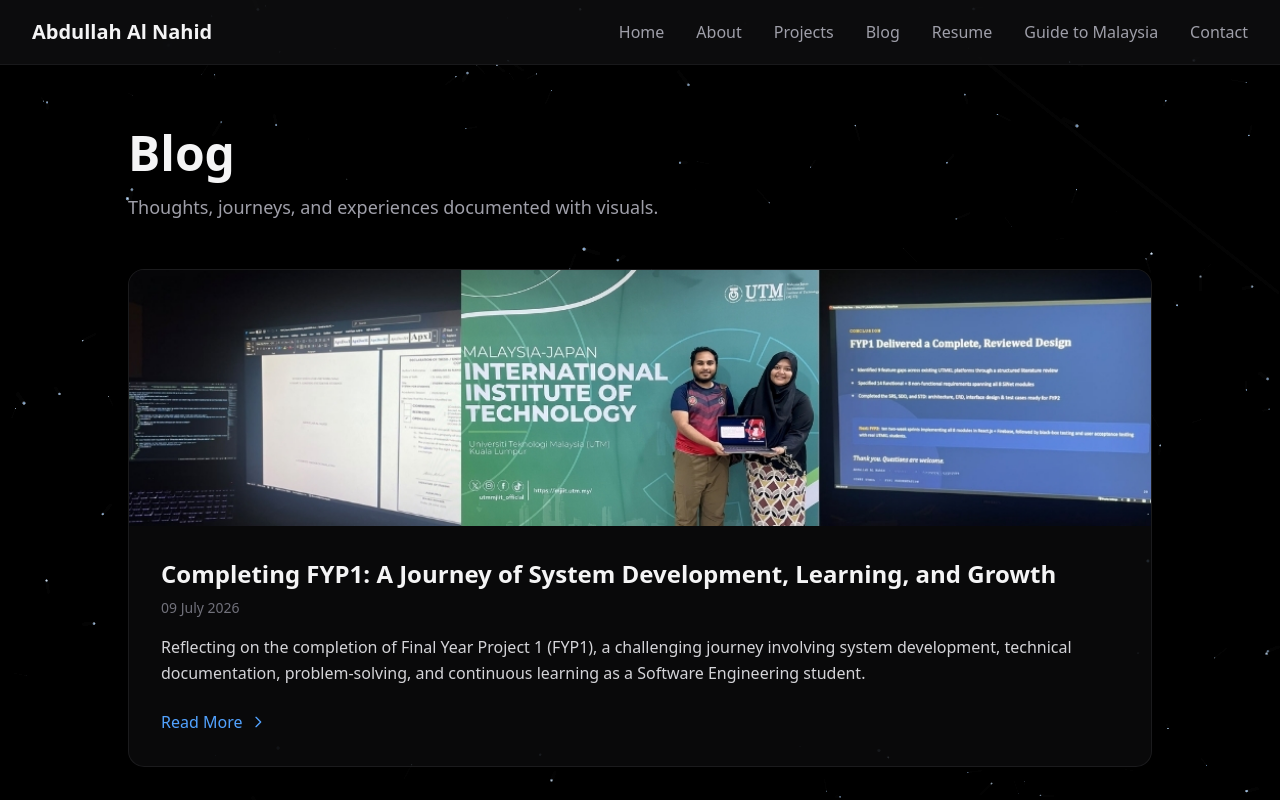
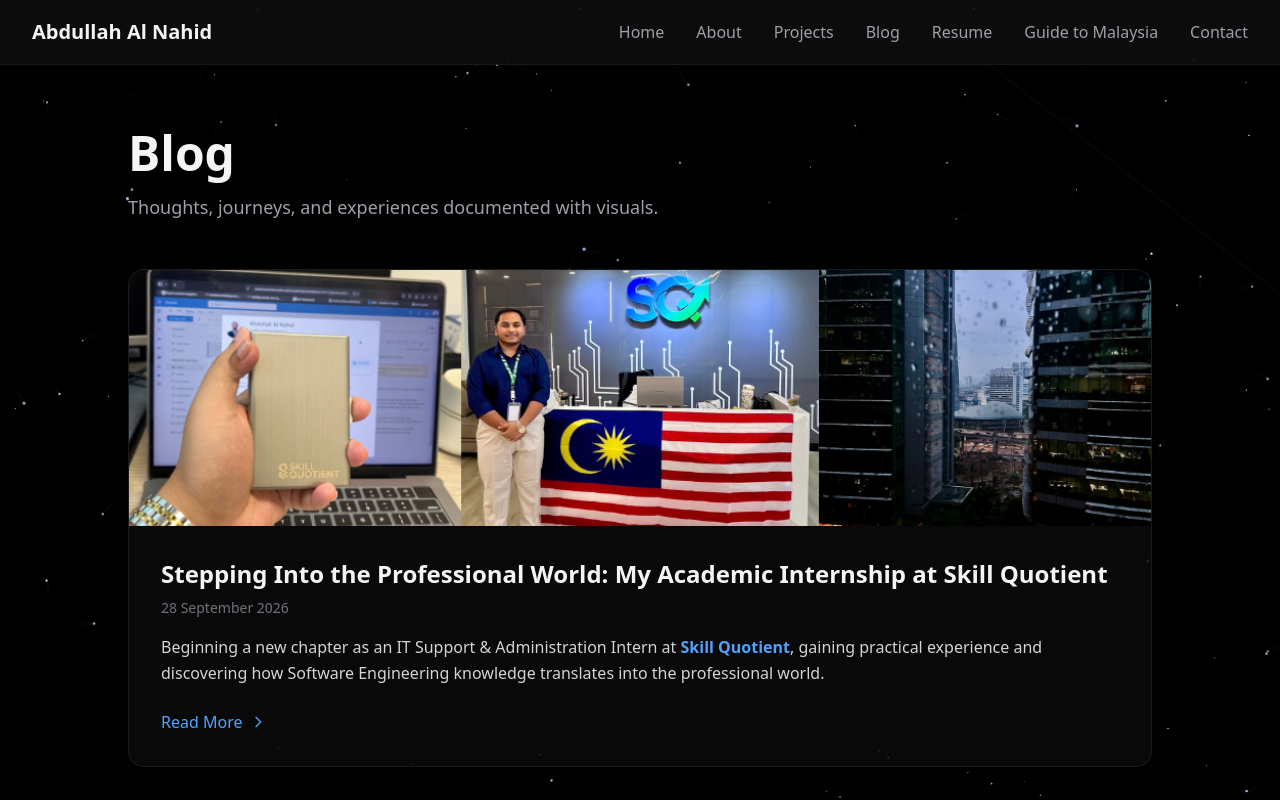
Before and after one commit to abdullahalnahid0503/aanahid, a Vue app: page /blog in a window 1280 px wide. Shown: the top 800 px of the page. Built offline with nearby package versions, Linux system fonts and the light colour scheme.

Commit message:
Updated blog posts

```diff
--- /dev/null
+++ b/src/data/blog/posts/durpath.ts
@@ -0,0 +1,25 @@
+import type { BlogPost } from "../types";
+
+const post: BlogPost = {
+  slug: "durpath",
+  title: "DurPath : Education Without Barriers",
+  date: "8 August 2026",
+  image: new URL("../../../assets/durpath.png", import.meta.url).href,
+  content: `
+    <p>On 8 August 2026, I had the privilege of taking an important step in a journey that is very close to my heart. Alongside the DurPath Academy team, I became one of the founders of a platform built around a simple but meaningful vision: making quality education more accessible and impactful.</p>
+
+    <p>Being one of the founders of DurPath Academy is both an honor and a responsibility. For me, this is not simply about holding a title. It is an opportunity to contribute, learn, take responsibility, and work with a team that believes education can create meaningful change in people's lives.</p>
+
+    <p>DurPath was born from the belief that access to quality education should not be limited by geography, circumstances, or the availability of information. Through this platform, we hope to make learning more accessible and help students find better opportunities to grow, prepare, and move forward.</p>
+
+    <p>Alhamdulillah, this is only the beginning. There is a long way to go, much to learn, and a lot to build. I am grateful to everyone who has been part of this journey so far, and I look forward to seeing what we can create together.</p>
+
+    <p>Let’s build something meaningful together.</p>
+
+    <p><strong>DurPath : Education Without Barriers.</strong></p>
+
+    <p>#DurPath #DurPathAcademy #EducationWithoutBarriers #Education #Leadership #SocialImpact</p>
+  `,
+};
+
+export default post;
--- /dev/null
+++ b/src/data/blog/posts/skill-quotient-group.ts
@@ -0,0 +1,40 @@
+import type { BlogPost } from "../types";
+
+const post: BlogPost = {
+  slug: "skill-quotient-group",
+  title:
+    "Stepping Into the Professional World: My Academic Internship at Skill Quotient",
+  date: "28 September 2026",
+  image: new URL("../../../assets/sqt.png", import.meta.url).href,
+  content: `
+    <p>
+      On 28 September 2026, I officially started a new chapter in my university journey by beginning my academic internship at
+      <a href="https://skillquotientgroup.com/" target="_blank" rel="noopener noreferrer">
+        <strong>Skill Quotient</strong>
+      </a>
+      as an IT Support & Administration Intern.
+    </p>
+
+    <p>
+      After spending the past few years learning Software Engineering in the classroom, it feels good to finally step into a real working environment and experience how things work beyond university projects and assignments. This internship is an opportunity to connect what I have learned academically with the realities of the professional world.
+    </p>
+
+    <p>
+      I am looking forward to learning from the people around me, gaining practical experience, taking on new challenges, and contributing wherever I can. I hope to make the most of this experience by staying curious, asking questions, building new skills, and learning from every opportunity along the way.
+    </p>
+
+    <p>
+      Alhamdulillah, this marks the beginning of an exciting new chapter. I am grateful for the opportunity and looking forward to everything the coming months will teach me.
+    </p>
+
+    <p>
+      <strong>Here’s to learning, growing, and making the most of the journey.</strong>
+    </p>
+
+    <p>
+      #AcademicInternship #IndustrialTraining #ITSupport #SoftwareEngineering #SkillQuotient #StudentJourney
+    </p>
+  `,
+};
+
+export default post;
--- a/src/pages/BlogList.vue
+++ b/src/pages/BlogList.vue
@@ -1,9 +1,7 @@
 <template>
   <div class="min-h-screen bg-transparent py-16 px-4 sm:px-6 lg:px-8">
     <div class="max-w-5xl mx-auto">
-      <h1 class="text-4xl md:text-5xl font-bold text-zinc-100 mb-4">
-        Blog
-      </h1>
+      <h1 class="text-4xl md:text-5xl font-bold text-zinc-100 mb-4">Blog</h1>
       <p class="text-lg text-zinc-400 mb-12">
         Thoughts, journeys, and experiences documented with visuals.
       </p>
@@ -32,10 +30,10 @@
 
             <p class="text-sm text-zinc-500 mb-4">{{ post.date }}</p>
 
-            <p class="text-zinc-300 mb-6 leading-relaxed">
-              {{ post.excerpt }}
-            </p>
-
+            <p
+              class="text-zinc-300 mb-6 leading-relaxed"
+              v-html="post.excerpt"
+            ></p>
             <router-link
               :to="`/blog/${post.slug}`"
               class="inline-flex items-center text-blue-400 hover:text-blue-300 font-medium transition-all duration-300"
@@ -47,7 +45,12 @@
                 stroke="currentColor"
                 viewBox="0 0 24 24"
               >
-                <path stroke-linecap="round" stroke-linejoin="round" stroke-width="2" d="M9 5l7 7-7 7" />
+                <path
+                  stroke-linecap="round"
+                  stroke-linejoin="round"
+                  stroke-width="2"
+                  d="M9 5l7 7-7 7"
+                />
               </svg>
             </router-link>
           </div>
@@ -59,177 +62,218 @@
 
 <script setup lang="ts">
 interface BlogPost {
-  slug: string
-  title: string
-  date: string
-  excerpt: string
-  image: string
+  slug: string;
+  title: string;
+  date: string;
+  excerpt: string;
+  image: string;
 }
 
 const blogPosts: BlogPost[] = [
   {
-  slug: 'fyp1',
-  title: 'Completing FYP1: A Journey of System Development, Learning, and Growth',
-  date: '09 July 2026',
+    slug: "skill-quotient-group",
+    title:
+      "Stepping Into the Professional World: My Academic Internship at Skill Quotient",
+    date: "28 September 2026",
     excerpt:
-    'Reflecting on the completion of Final Year Project 1 (FYP1), a challenging journey involving system development, technical documentation, problem-solving, and continuous learning as a Software Engineering student.',
-  image: new URL('../assets/fyp1-completion.jpg', import.meta.url).href
+      'Beginning a new chapter as an IT Support & Administration Intern at <a href="https://skillquotientgroup.com/" target="_blank" rel="noopener noreferrer" class="text-blue-400 hover:text-blue-300 no-underline hover:no-underline transition-colors"><strong>Skill Quotient</strong></a>, gaining practical experience and discovering how Software Engineering knowledge translates into the professional world.',
+    image: new URL("../assets/sqt.png", import.meta.url).href,
   },
   {
-  slug: 'nahidified',
-  title: 'Introducing Nahidified: A Journey of Learning, Leadership, and Giving Back',
-  date: '22 June 2026',
+    slug: "durpath",
+    title: "DurPath Academy: Building Education Without Barriers",
+    date: "08 August 2026",
     excerpt:
-    'Introducing Nahidified, a platform created to share experiences, insights, and practical knowledge about international education, scholarships, career development, leadership, and personal growth.',
-  image: new URL('../assets/nahidified.jpg', import.meta.url).href
+      "A meaningful new chapter as one of the founders of DurPath Academy, an education platform built with a vision to make quality education more accessible and impactful.",
+    image: new URL("../assets/durpath.png", import.meta.url).href,
   },
   {
-  slug: 'sunway-hospitality-experience-2026',
-  title: 'An Unforgettable Fine Dining Experience at Sunway University',
-  date: '06 June 2026',
+    slug: "fyp1",
+    title:
+      "Completing FYP1: A Journey of System Development, Learning, and Growth",
+    date: "09 July 2026",
     excerpt:
-    'A memorable visit to Sunway University for a fine dining experience organized by hospitality students, celebrating creativity, dedication, friendship, and the passion behind the world of hospitality and culinary arts.',
-  image: new URL('../assets/sunway-fine-dining.jpg', import.meta.url).href
+      "Reflecting on the completion of Final Year Project 1 (FYP1), a challenging journey involving system development, technical documentation, problem-solving, and continuous learning as a Software Engineering student.",
+    image: new URL("../assets/fyp1-completion.jpg", import.meta.url).href,
   },
   {
-  slug: 'langkawi-adventure-2026',
-  title: 'Exploring Langkawi: Three Days of Adventure and Unforgettable Memories',
-  date: '10 May 2026',
+    slug: "nahidified",
+    title:
+      "Introducing Nahidified: A Journey of Learning, Leadership, and Giving Back",
+    date: "22 June 2026",
     excerpt:
-    'A memorable three-day journey across Langkawi filled with breathtaking landscapes, exciting adventures, scenic drives, and unforgettable moments while exploring one of Malaysia’s most beautiful islands.',
-  image: new URL('../assets/langkawi.jpg', import.meta.url).href
+      "Introducing Nahidified, a platform created to share experiences, insights, and practical knowledge about international education, scholarships, career development, leadership, and personal growth.",
+    image: new URL("../assets/nahidified.jpg", import.meta.url).href,
   },
   {
-  slug: 'improving-campus-transportation-2026',
-  title: 'Working Towards Better Transportation at UTM Kuala Lumpur',
-  date: '02 May 2026',
+    slug: "sunway-hospitality-experience-2026",
+    title: "An Unforgettable Fine Dining Experience at Sunway University",
+    date: "06 June 2026",
     excerpt:
-    'Exploring practical solutions to improve transportation connectivity at UTM Kuala Lumpur through student feedback, collaboration with university stakeholders, and efforts to create a more convenient campus experience for both international and local students.',
-  image: new URL('../assets/isstransportation.jpg', import.meta.url).href
+      "A memorable visit to Sunway University for a fine dining experience organized by hospitality students, celebrating creativity, dedication, friendship, and the passion behind the world of hospitality and culinary arts.",
+    image: new URL("../assets/sunway-fine-dining.jpg", import.meta.url).href,
   },
   {
-  slug: 'dsa-2026',
-  title: 'Defence Services Asia (DSA) 2026',
-  date: '23 April 2026',
+    slug: "langkawi-adventure-2026",
+    title:
+      "Exploring Langkawi: Three Days of Adventure and Unforgettable Memories",
+    date: "10 May 2026",
     excerpt:
-    'The Defence Services Asia (DSA) 2026 exhibition, held on 23 April 2026, marked the final day of one of Asia’s largest and most significant defence and security events. The exhibition served as a powerful platform showcasing the intersection of strategy, innovation, and global collaboration in the modern defence landscape.',
-  image: new URL('../assets/DSA-2026.png', import.meta.url).href
+      "A memorable three-day journey across Langkawi filled with breathtaking landscapes, exciting adventures, scenic drives, and unforgettable moments while exploring one of Malaysia’s most beautiful islands.",
+    image: new URL("../assets/langkawi.jpg", import.meta.url).href,
   },
   {
-  slug: 'cybersecurity-warfare-modern-conflict',
-  title: 'Cybersecurity and Warfare: The Invisible Battlefield of Modern Conflict',
-  date: '02 April 2026',
+    slug: "improving-campus-transportation-2026",
+    title: "Working Towards Better Transportation at UTM Kuala Lumpur",
+    date: "02 May 2026",
     excerpt:
-    'As global conflicts evolve, cyberspace has emerged as a critical battlefield where nations engage in silent yet powerful attacks. This article explores the rise of cyber warfare, real-world case studies, and the growing importance of cybersecurity in protecting modern societies from digital threats.',
-  image: new URL('../assets/cybersecurity-and-warfare.png', import.meta.url).href
+      "Exploring practical solutions to improve transportation connectivity at UTM Kuala Lumpur through student feedback, collaboration with university stakeholders, and efforts to create a more convenient campus experience for both international and local students.",
+    image: new URL("../assets/isstransportation.jpg", import.meta.url).href,
   },
   {
-  slug: 'ramadan-outreach-issutmkl-2026',
-  title: 'Ramadan Outreach Initiative 2026 at UTMKL',
-  date: '14 March 2026',
+    slug: "dsa-2026",
+    title: "Defence Services Asia (DSA) 2026",
+    date: "23 April 2026",
     excerpt:
-    'UTM International Kuala Lumpur Campus, with the support of ISS UTMKL, leads a Ramadan outreach initiative providing essential aid and community engagement activities for Palestinian families in Malaysia, reflecting the values of compassion, solidarity, and social responsibility.',
-  image: new URL('../assets/ramadan-outreach-issutmkl-2026.png', import.meta.url).href
+      "The Defence Services Asia (DSA) 2026 exhibition, held on 23 April 2026, marked the final day of one of Asia’s largest and most significant defence and security events. The exhibition served as a powerful platform showcasing the intersection of strategy, innovation, and global collaboration in the modern defence landscape.",
+    image: new URL("../assets/DSA-2026.png", import.meta.url).href,
   },
   {
-  slug: 'global-iftar-issutmkl-2026',
-  title: 'Global Iftar 2026 at UTMKL',
-  date: '12 March 2026',
+    slug: "cybersecurity-warfare-modern-conflict",
+    title:
+      "Cybersecurity and Warfare: The Invisible Battlefield of Modern Conflict",
+    date: "02 April 2026",
     excerpt:
-    'ISS UTMKL, in collaboration with UTM International Kuala Lumpur Campus, hosts Global Iftar 2026, bringing together students from diverse backgrounds to celebrate unity, compassion, and the spirit of Ramadan.',
-  image: new URL('../assets/global-iftar-issutmkl-2026.png', import.meta.url).href
+      "As global conflicts evolve, cyberspace has emerged as a critical battlefield where nations engage in silent yet powerful attacks. This article explores the rise of cyber warfare, real-world case studies, and the growing importance of cybersecurity in protecting modern societies from digital threats.",
+    image: new URL("../assets/cybersecurity-and-warfare.png", import.meta.url)
+      .href,
   },
   {
-    slug: 'international-mother-language-day-bdhckl-2026',
-    title: 'Honoring International Mother Language Day and National Martyrs’ Day',
-    date: '21 February 2026',
+    slug: "ramadan-outreach-issutmkl-2026",
+    title: "Ramadan Outreach Initiative 2026 at UTMKL",
+    date: "14 March 2026",
     excerpt:
-      'Malaysia’s Bangladeshi community celebrates International Mother Language Day and National Martyrs’ Day with a meaningful observance at the Bangladesh High Commission in Kuala Lumpur.',
-    image: new URL('../assets/international-mother-language-day-bdhckl-2026.png', import.meta.url).href
+      "UTM International Kuala Lumpur Campus, with the support of ISS UTMKL, leads a Ramadan outreach initiative providing essential aid and community engagement activities for Palestinian families in Malaysia, reflecting the values of compassion, solidarity, and social responsibility.",
+    image: new URL(
+      "../assets/ramadan-outreach-issutmkl-2026.png",
+      import.meta.url,
+    ).href,
   },
   {
-    slug: 'iss-utmkl-management-camp-2025-26',
-    title: 'ISS UTMKL Management Camp & Yearly Activities 2025/26',
-    date: '17 January 2026',
+    slug: "global-iftar-issutmkl-2026",
+    title: "Global Iftar 2026 at UTMKL",
+    date: "12 March 2026",
     excerpt:
-      'ISS UTMKL kicks off 2026 with Management Camp 2025/26 and Yearly Activities Presentation, focusing on collaboration, wellbeing, and meaningful student leadership.',
-    image: new URL('../assets/ISS-UTMKL-Management-Camp-2025-26.jpeg', import.meta.url).href
+      "ISS UTMKL, in collaboration with UTM International Kuala Lumpur Campus, hosts Global Iftar 2026, bringing together students from diverse backgrounds to celebrate unity, compassion, and the spirit of Ramadan.",
+    image: new URL("../assets/global-iftar-issutmkl-2026.png", import.meta.url)
+      .href,
   },
   {
-    slug: 'mjiit-service-learning-showcase-2026',
-    title: 'MJIIT Software Engineering Service Learning Showcase',
-    date: '15 January 2026',
+    slug: "international-mother-language-day-bdhckl-2026",
+    title:
+      "Honoring International Mother Language Day and National Martyrs’ Day",
+    date: "21 February 2026",
     excerpt:
-      'UTM students present their innovative application at MJIIT Service Learning Showcase, delivering live demos, fostering real impact, and earning the Best Team Award.',
-    image: new URL('../assets/MJIIT-Service-Learning-Showcase.jpg', import.meta.url).href
+      "Malaysia’s Bangladeshi community celebrates International Mother Language Day and National Martyrs’ Day with a meaningful observance at the Bangladesh High Commission in Kuala Lumpur.",
+    image: new URL(
+      "../assets/international-mother-language-day-bdhckl-2026.png",
+      import.meta.url,
+    ).href,
   },
   {
-    slug: 'UTMKL-International-Cultural-Day-2025',
-    title: 'International Cultural Day 2025 - UTMKL',
-    date: '11 December 2025',
+    slug: "iss-utmkl-management-camp-2025-26",
+    title: "ISS UTMKL Management Camp & Yearly Activities 2025/26",
+    date: "17 January 2026",
     excerpt:
-      'UTMKL Students Celebrate Global Culture, Food, and Traditions at International Cultural Day 2025, Highlighting Diversity and Connection Across Nations',
-    image: new URL('../assets/UTMKL-International-Cultural-Day-2025.jpg', import.meta.url).href
+      "ISS UTMKL kicks off 2026 with Management Camp 2025/26 and Yearly Activities Presentation, focusing on collaboration, wellbeing, and meaningful student leadership.",
+    image: new URL(
+      "../assets/ISS-UTMKL-Management-Camp-2025-26.jpeg",
+      import.meta.url,
+    ).href,
   },
   {
-    slug: 'UTMKL-IEM-AWCS-Visit',
-    title: 'UTMKL Visit to IEM - AWCS Session',
-    date: '6 December 2025',
+    slug: "mjiit-service-learning-showcase-2026",
+    title: "MJIIT Software Engineering Service Learning Showcase",
+    date: "15 January 2026",
     excerpt:
-      'UTMKL Students Gain Firsthand Insight into Future Waste Management at IEM through Automated Waste Collection System Visit',
-    image: new URL('../assets/UTMKL-IEM-AWCS-Visit.jpg', import.meta.url).href
+      "UTM students present their innovative application at MJIIT Service Learning Showcase, delivering live demos, fostering real impact, and earning the Best Team Award.",
+    image: new URL(
+      "../assets/MJIIT-Service-Learning-Showcase.jpg",
+      import.meta.url,
+    ).href,
   },
   {
-    slug: 'abdullahalnahid-issutmkl-VP',
-    title: 'Media Recognition - ISS UTMKL VP Election',
-    date: '30 November 2025',
+    slug: "UTMKL-International-Cultural-Day-2025",
+    title: "International Cultural Day 2025 - UTMKL",
+    date: "11 December 2025",
     excerpt:
-      'Journalism plays a vital role in amplifying student voices and giving visibility to international leadership.',
-    image: new URL('../assets/abdullahalnahid-issutmkl-VP.png', import.meta.url).href
+      "UTMKL Students Celebrate Global Culture, Food, and Traditions at International Cultural Day 2025, Highlighting Diversity and Connection Across Nations",
+    image: new URL(
+      "../assets/UTMKL-International-Cultural-Day-2025.jpg",
+      import.meta.url,
+    ).href,
   },
   {
-    slug: 'miul-2025',
-    title: 'MIUL 2025: Strengthening Internationalisation in Higher Education',
-    date: '21 October 2025',
+    slug: "UTMKL-IEM-AWCS-Visit",
+    title: "UTMKL Visit to IEM - AWCS Session",
+    date: "6 December 2025",
     excerpt:
-      'UTM KL hosted a transformative event shaping regional leadership and global partnerships in higher education.',
-    image: new URL('../assets/miul.jpg', import.meta.url).href
+      "UTMKL Students Gain Firsthand Insight into Future Waste Management at IEM through Automated Waste Collection System Visit",
+    image: new URL("../assets/UTMKL-IEM-AWCS-Visit.jpg", import.meta.url).href,
+  },
+  {
+    slug: "abdullahalnahid-issutmkl-VP",
+    title: "Media Recognition - ISS UTMKL VP Election",
+    date: "30 November 2025",
+    excerpt:
+      "Journalism plays a vital role in amplifying student voices and giving visibility to international leadership.",
+    image: new URL("../assets/abdullahalnahid-issutmkl-VP.png", import.meta.url)
+      .href,
+  },
+  {
+    slug: "miul-2025",
+    title: "MIUL 2025: Strengthening Internationalisation in Higher Education",
+    date: "21 October 2025",
+    excerpt:
+      "UTM KL hosted a transformative event shaping regional leadership and global partnerships in higher education.",
+    image: new URL("../assets/miul.jpg", import.meta.url).href,
   },
 
   {
-    slug: 'parlimen-visit-2025',
-    title: 'A Day Inside the Parliament of Malaysia',
-    date: '14 October 2025',
+    slug: "parlimen-visit-2025",
+    title: "A Day Inside the Parliament of Malaysia",
+    date: "14 October 2025",
     excerpt:
-      'A meaningful visit with Monash Political Awareness Club debates, insights, and reflections on leadership.',
-    image: new URL('../assets/parliament.jpg', import.meta.url).href
+      "A meaningful visit with Monash Political Awareness Club debates, insights, and reflections on leadership.",
+    image: new URL("../assets/parliament.jpg", import.meta.url).href,
   },
 
   {
-    slug: 'ifuture-summit-2025',
-    title: 'iFuture Summit 2025: Empowering Young Leaders',
-    date: '13 October 2025',
+    slug: "ifuture-summit-2025",
+    title: "iFuture Summit 2025: Empowering Young Leaders",
+    date: "13 October 2025",
     excerpt:
-      'Three inspiring days of ideas, innovation, and digital leadership representing UTM Kuala Lumpur with pride.',
-    image: new URL('../assets/ifuture.jpg', import.meta.url).href
+      "Three inspiring days of ideas, innovation, and digital leadership representing UTM Kuala Lumpur with pride.",
+    image: new URL("../assets/ifuture.jpg", import.meta.url).href,
   },
 
   {
-    slug: 'bowlers-bonanza-2025',
-    title: 'Dare Devils Strike Gold at Bowlers Bonanza 2025',
-    date: '11 August 2025',
+    slug: "bowlers-bonanza-2025",
+    title: "Dare Devils Strike Gold at Bowlers Bonanza 2025",
+    date: "11 August 2025",
     excerpt:
-      'A championship built on teamwork, discipline, and unity, proving that leadership shows even on the bowling lanes.',
-    image: new URL('../assets/bowling.jpg', import.meta.url).href
+      "A championship built on teamwork, discipline, and unity, proving that leadership shows even on the bowling lanes.",
+    image: new URL("../assets/bowling.jpg", import.meta.url).href,
   },
 
   {
-    slug: 'art-asean-2025',
-    title: 'Ambassadors Roundtable for ASEAN 2025: A New Era in Educational Diplomacy',
-    date: '03 July 2025',
+    slug: "art-asean-2025",
+    title:
+      "Ambassadors Roundtable for ASEAN 2025: A New Era in Educational Diplomacy",
+    date: "03 July 2025",
     excerpt:
-      'A powerful moment for ASEAN-EU academic cooperation, with UTM at the centre of global educational diplomacy.',
-    image: new URL('../assets/asean.jpg', import.meta.url).href
-  }
-]
+      "A powerful moment for ASEAN-EU academic cooperation, with UTM at the centre of global educational diplomacy.",
+    image: new URL("../assets/asean.jpg", import.meta.url).href,
+  },
+];
 </script>
```
Also changed, not shown: src/data/blog/index.ts (+27 -23 lines), src/assets/durpath.png (added), src/assets/sqt.png (added). Lines whose indentation alone changed are shown as unchanged.
